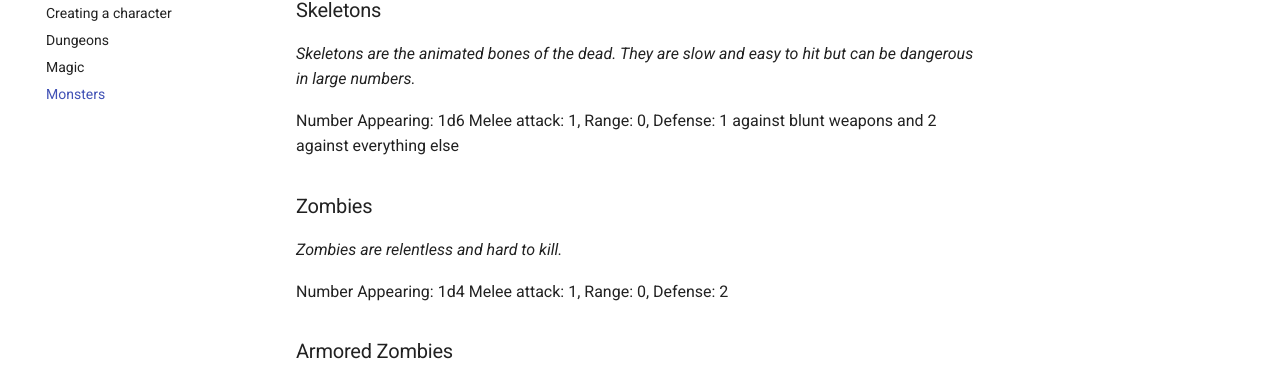
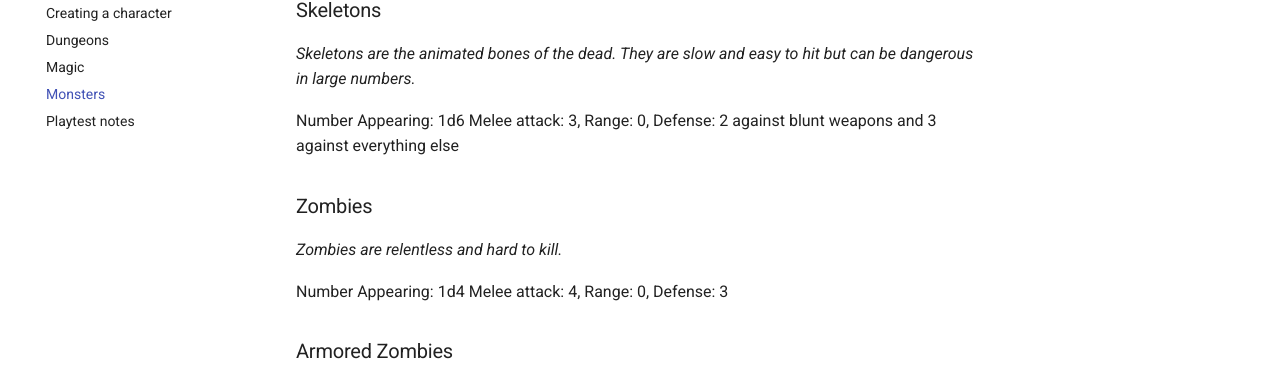
Before and after one commit to sam-phinizy/overhill-and-underdale, an MkDocs documentation site: the page built from docs/monsters.md, in a window 1280 px wide and 900 px high, scrolled down 538 px. Shown: the part 149-535 px from the top of the window. Built offline with MkDocs 1.6.1 and Material for MkDocs 9.7.7, drawn with Linux system fonts in a browser that asks for light colours.

Commit message:
add playtest notes

```diff
--- a/docs/monsters.md
+++ b/docs/monsters.md
@@ -22,13 +22,13 @@ A player attacks a gobbo using melee, they roll their vigor which is a D6. They
 _Skeletons are the animated bones of the dead. They are slow and easy to hit but can be dangerous in large numbers._
 
 Number Appearing: 1d6
-Melee attack: 1, Range: 0, Defense: 1 against blunt weapons and 2 against everything else
+Melee attack: 3, Range: 0, Defense: 2 against blunt weapons and 3 against everything else
 
 ### Zombies
 _Zombies are relentless and hard to kill._
 
 Number Appearing: 1d4
-Melee attack: 1, Range: 0, Defense: 2
+Melee attack: 4, Range: 0, Defense: 3
 
 ### Armored Zombies
 _Armored zombies are the necromancer's creation. Durable and hard to kill they're the bane of many adventurers._
```
Also changed, not shown: docs/playtest_notes.md (added, +6 -0 lines).
